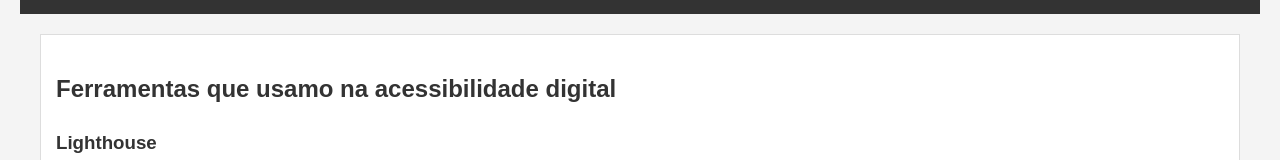
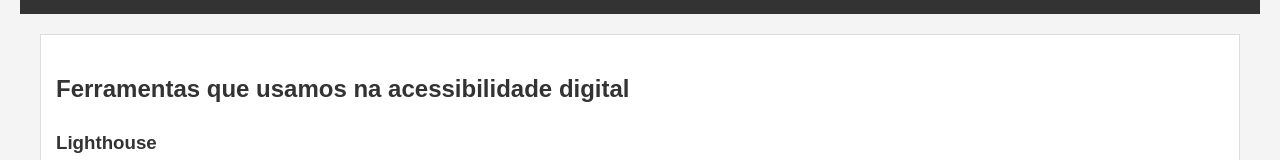
Before and after one commit to Uegner/ACI_Inatel, a plain HTML site: page recursos.html in a window 1280 px wide. Shown: the part 186-346 px from the top of the page. Drawn offline with Linux system fonts and the light colour scheme.

Commit message:
testando

```diff
--- a/recursos.html
+++ b/recursos.html
@@ -20,7 +20,7 @@
 
     <main>
         <section>
-            <h2>Ferramentas que usamo na acessibilidade digital</h2>
+            <h2>Ferramentas que usamos na acessibilidade digital</h2>
                 <h3>Lighthouse</h3>
                 <p>Uma ferramenta integrada ao Google Chrome que gera relatórios de desempenho, SEO e acessibilidade.</p>
                 <p>Para saber mais, <a href="https://chromewebstore.google.com/detail/lighthouse/blipmdconlkpinefehnmjammfjpmpbjk?hl=pt-br">conheça o Lighthouse</a>.</p>
```
